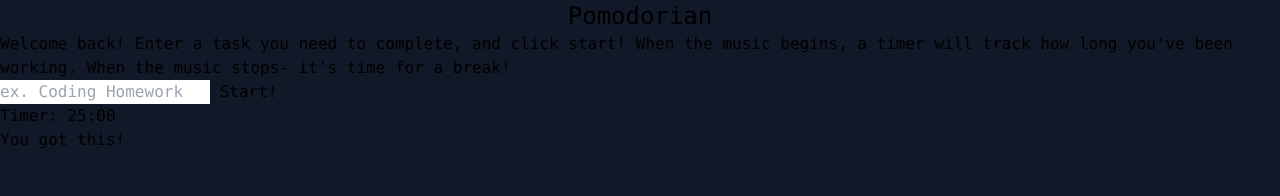
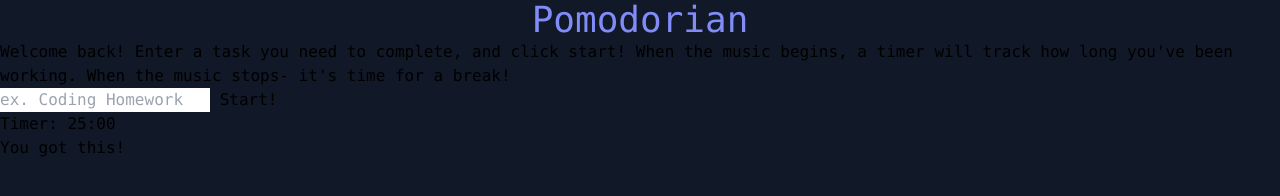
Before and after one commit to dieterichelizabeth/project-mixtape-pivot, a website: page index.html in a window 1280 px wide. Drawn offline with nearby package versions, Linux system fonts and the light colour scheme.

Commit message:
styled header

```diff
--- a/index.html
+++ b/index.html
@@ -10,7 +10,7 @@
   <body class="font-mono h-screen bg-gray-900">
     <header>
       <!-- Displays the Affirmation/Quote -->
-      <div class="text-2xl text-center ">
+      <div class="text-4xl text-center text-indigo-400">
         <h1>Pomodorian</h1>
       </div>
     </header>
```
